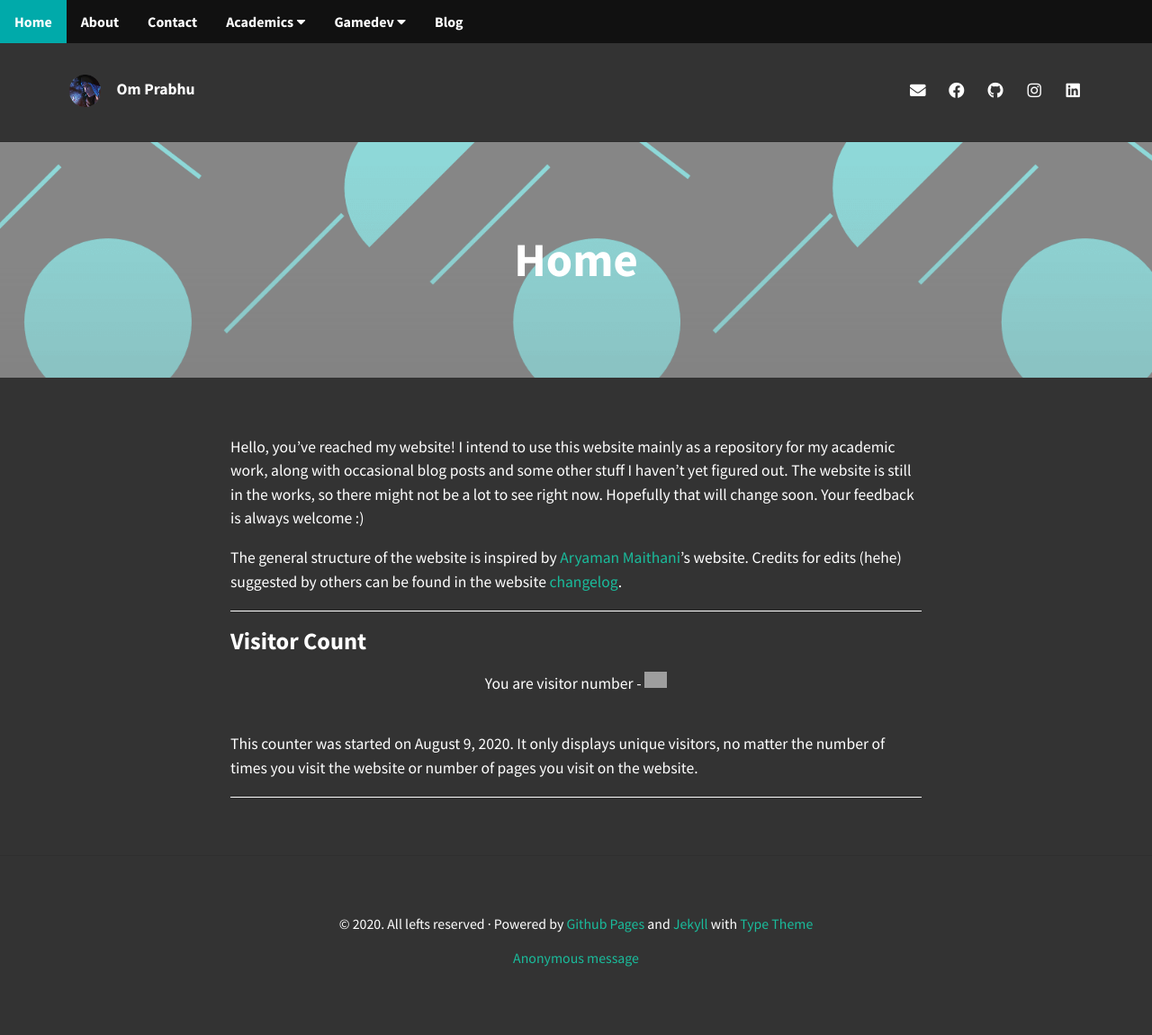
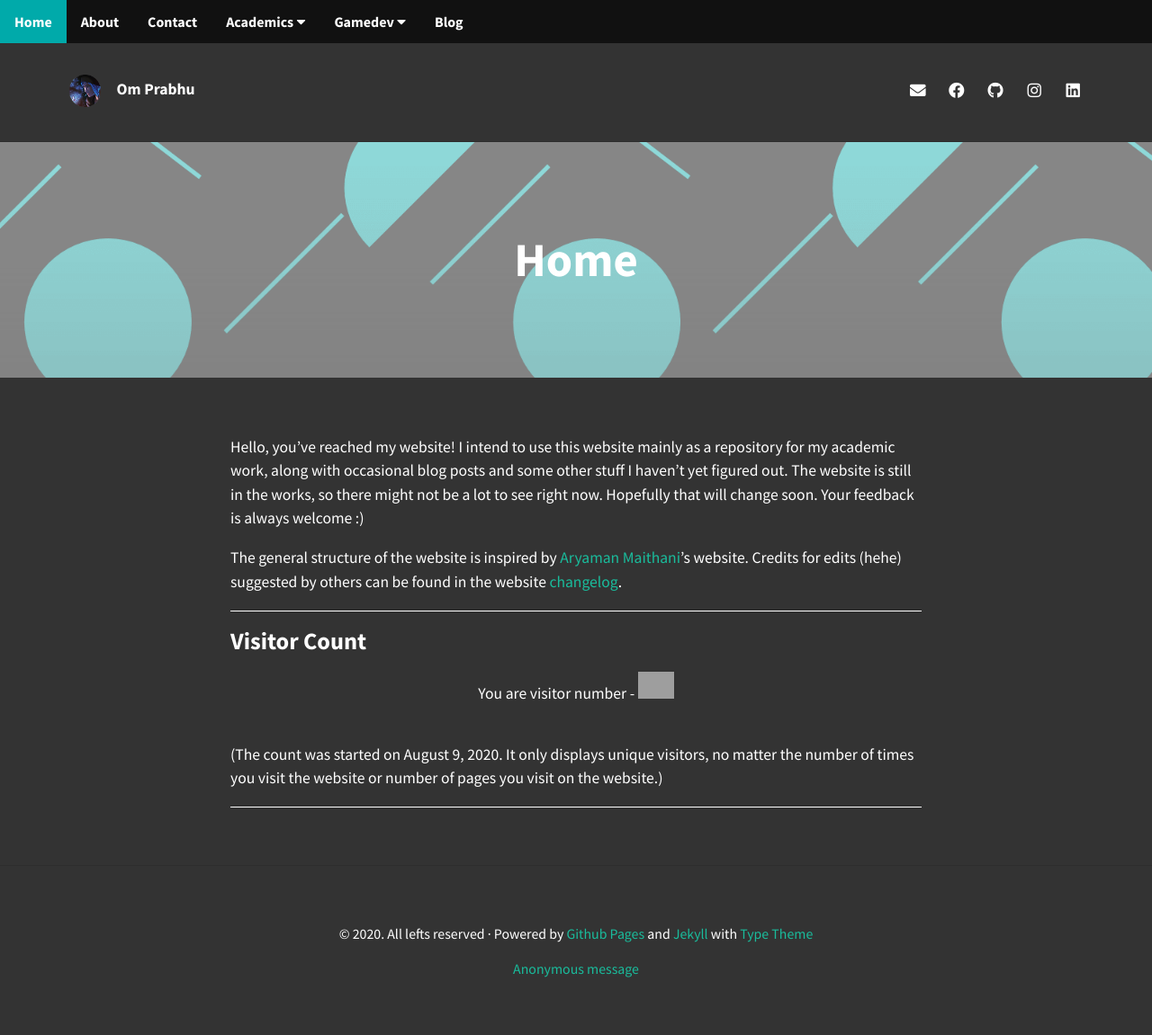
Before and after one commit to omprabhu31/omprabhu31.github.io, a Jekyll site: the page built from index.md, in a window 1280 px wide. Shown: the whole page at 90% size. Built offline with Jekyll 4.4.1, drawn with Linux system fonts in a browser that asks for light colours; nearby versions of some CDN libraries; grey boxes are pictures that could not be loaded.

Commit message:
trying something out

```diff
--- a/index.md
+++ b/index.md
@@ -15,9 +15,9 @@ The general structure of the website is inspired by [Aryaman Maithani](https://a
 <h3>Visitor Count</h3>
 
 <!-- hitwebcounter Code START -->
-<center>You are visitor number - <a href="http://www.reliablecounter.com" target="_blank"><img src="https://www.reliablecounter.com/count.php?page=omprabhu31.github.io2085004&digit=style/plain/31/&reloads=1" width="25" border="0"></a></center>
+<center>You are visitor number - <a href="http://www.reliablecounter.com" target="_blank"><img src="https://www.reliablecounter.com/count.php?page=omprabhu31.github.io2085004&digit=style/plain/31/&reloads=1" width="40" border="0"></a></center>
 <br/>
 
-This counter was started on August 9, 2020. It only displays unique visitors, no matter the number of times you visit the website or number of pages you visit on the website.
+(The count was started on August 9, 2020. It only displays unique visitors, no matter the number of times you visit the website or number of pages you visit on the website.)
 
 ---
```
